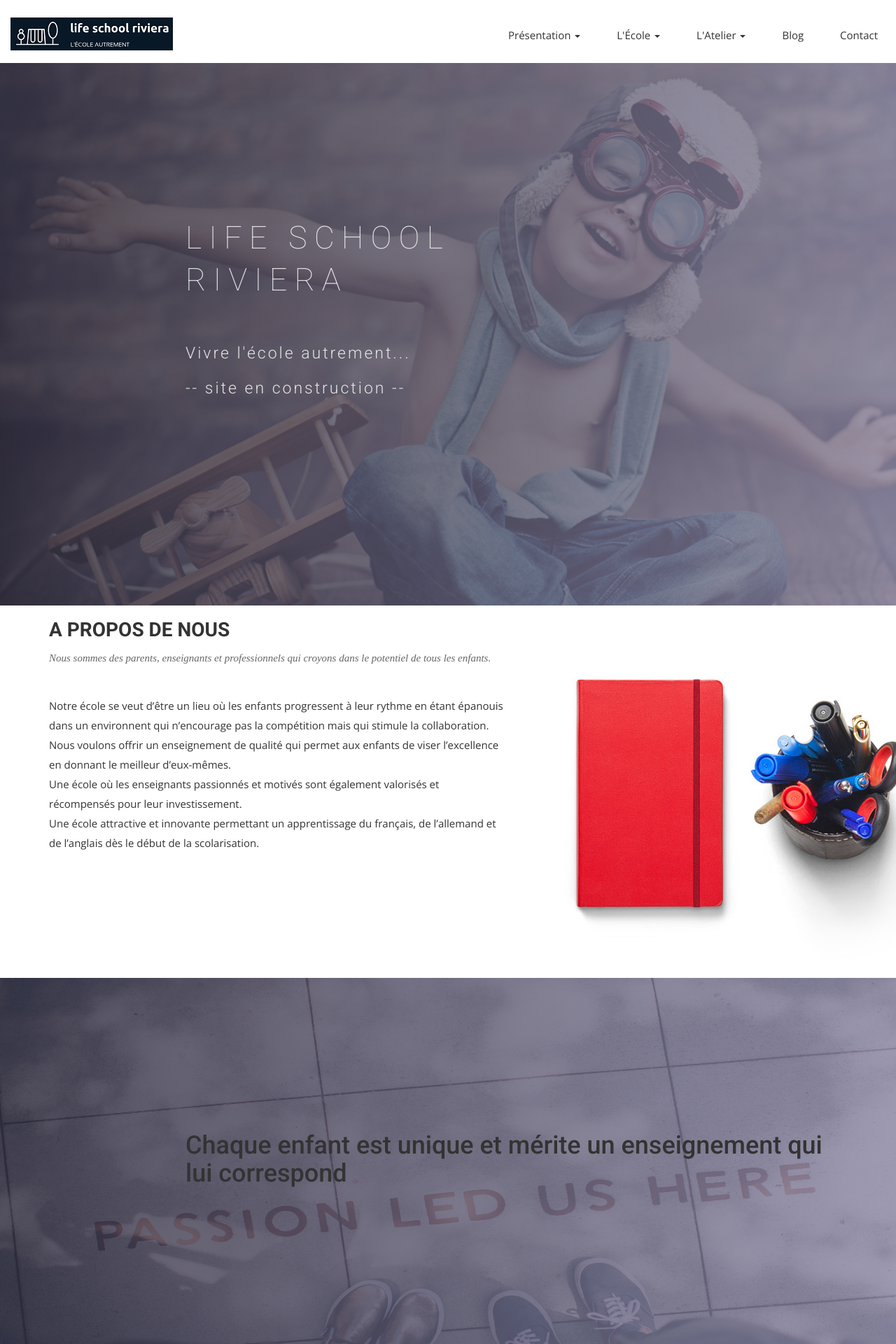
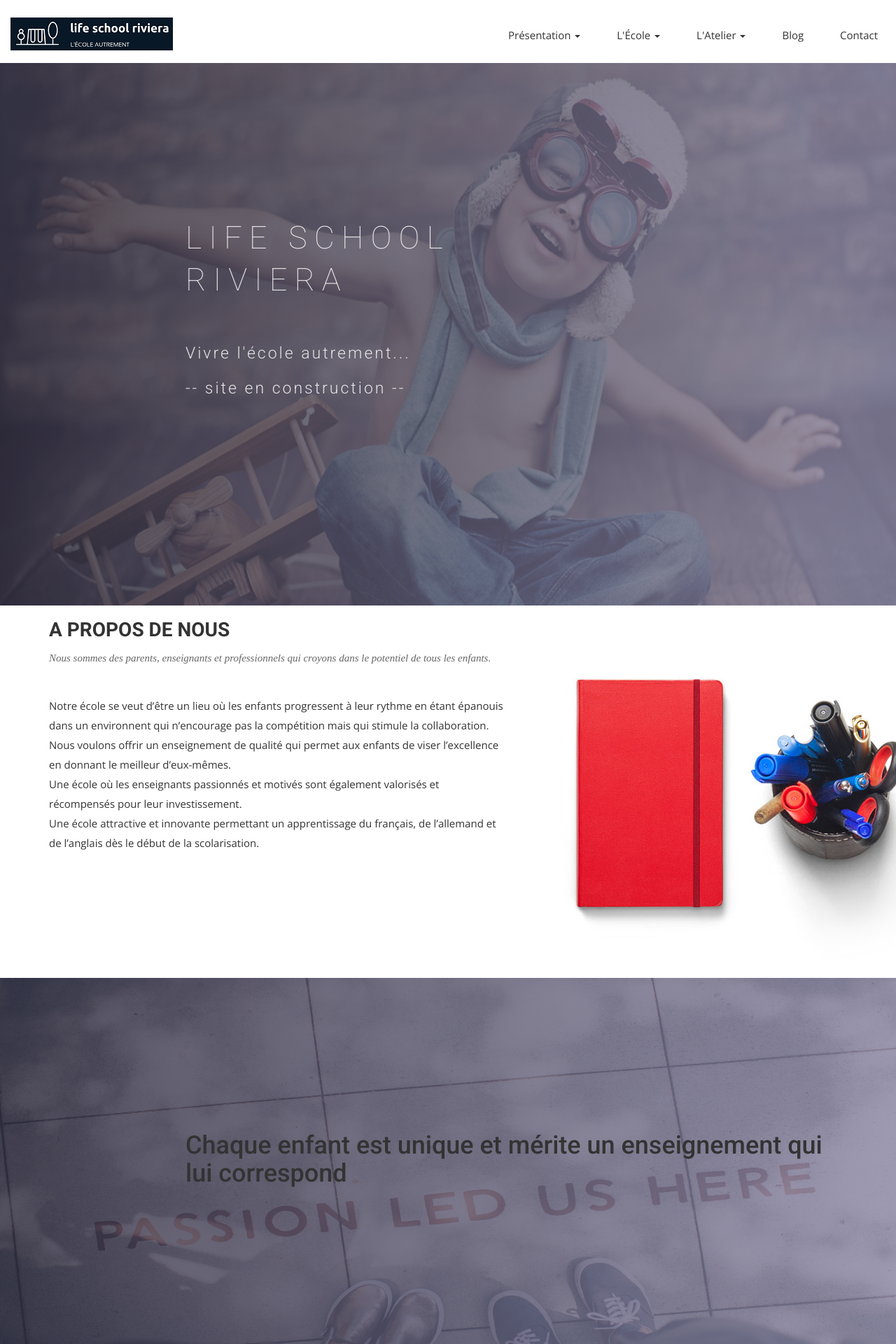
Before and after one commit to midjoule/lifeschool, a Jekyll site: the page built from index.html, in a window 1280 px wide. Shown: the top 1920 px of the page at 70% size. Built offline with Jekyll 4.4.1, drawn with Linux system fonts in a browser that asks for light colours; nearby versions of some CDN libraries; some web fonts are replaced.

Commit message:
Update airspace.css

```diff
--- a/css/airspace.css
+++ b/css/airspace.css
@@ -99,9 +99,13 @@ font header .navbar-default .navbar-nav li a:hover {
 --*/
 #slider {
   background: url("../img/slider-bg.jpg") no-repeat;
-  background-size: cover;
+  background-size: contain;
   background-attachment: fixed;
   background-position: 10% 0%;
+  -webkit-background-size: 100% 100%;
+  -moz-background-size: 100% 100%;
+  -o-background-size: 100% 100%;
+  background-size: 100% 100%;
   padding: 200px 0 280px 0;
   position: relative;
 }
@@ -174,6 +178,7 @@ font header .navbar-default .navbar-nav li a:hover {
   line-height: 60px;
   letter-spacing: 10px;
   padding-bottom: 45px;
+  color: #E3E3E4;
 }
 #philo .block p {
   font-size: 23px;
@@ -181,6 +186,7 @@ font header .navbar-default .navbar-nav li a:hover {
   font-family: 'Roboto', sans-serif;
   font-weight: 300;
   letter-spacing: 3px;
+  color: #E3E3E4;
 }
 /*--
 	wrapper Start
```
